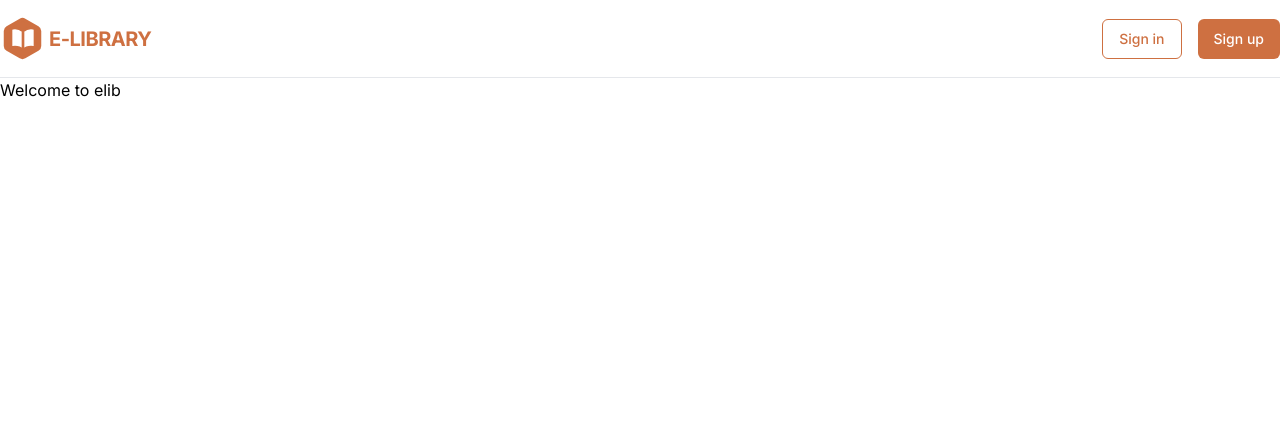
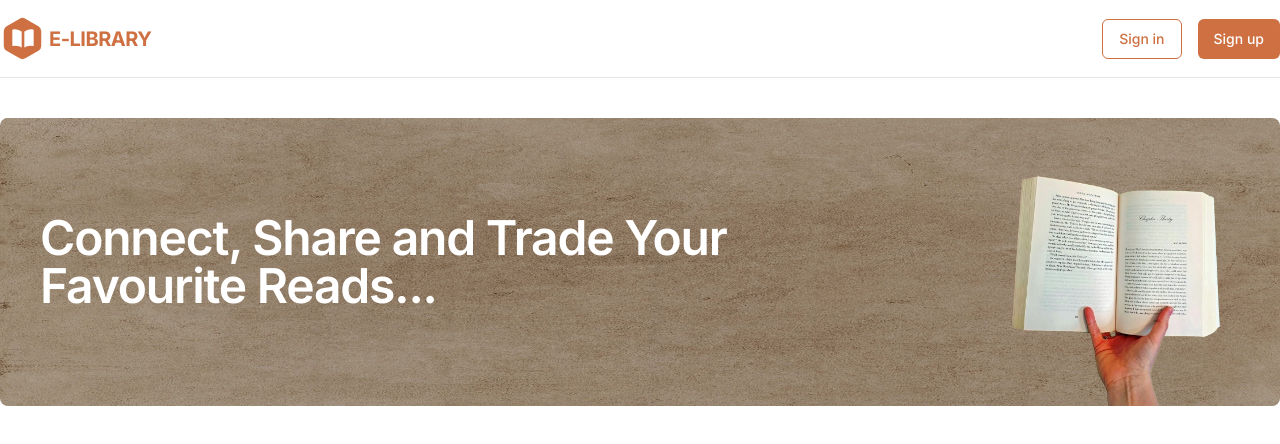
Before and after one commit to 21namanpandey/e-library-nextjs-client, a Next.js app: page / in a window 1280 px wide. Shown: the top 444 px of the page. Built offline with nearby package versions, Linux system fonts and the light colour scheme.

Commit message:
add banner

```diff
--- a/src/app/page.tsx
+++ b/src/app/page.tsx
@@ -1,7 +1,10 @@
+import Banner from "@/components/Banner";
 import Image from "next/image";
 
 export default function Home() {
   return (
-    <h1>Welcome to elib</h1>
+    <>
+      <Banner />
+    </>
   );
 }
--- /dev/null
+++ b/src/components/Banner.tsx
@@ -0,0 +1,34 @@
+import React from 'react';
+import Image from 'next/image';
+
+const Banner = () => {
+    return (
+        <div className="mx-auto max-w-7xl py-10">
+            <div className="relative">
+                <Image
+                    src={'/paper-bg.jpg'}
+                    alt="billboard"
+                    className="h-72 w-full rounded-lg"
+                    height={0}
+                    width={0}
+                    sizes="100vw"
+                />
+                <div className="absolute inset-0 h-full w-full rounded-lg bg-gray-950 opacity-30" />
+                <Image
+                    src={'/book.png'}
+                    alt="billboard"
+                    className="absolute bottom-0 right-5"
+                    height={0}
+                    width={0}
+                    sizes="100vw"
+                    style={{ width: 'auto', height: '18rem' }}
+                />
+                <h3 className="absolute left-10 top-1/2 w-full max-w-3xl -translate-y-1/2 text-5xl font-semibold tracking-tight text-white">
+                    Connect, Share and Trade Your Favourite Reads...
+                </h3>
+            </div>
+        </div>
+    );
+};
+
+export default Banner;
```
Also changed, not shown: public/book.png (added), public/paper-bg.jpg (added).
